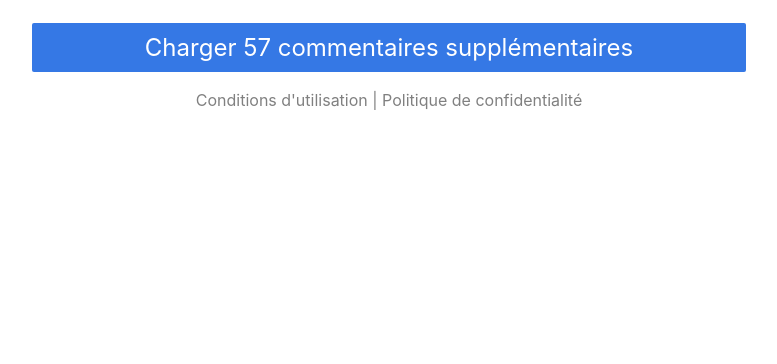
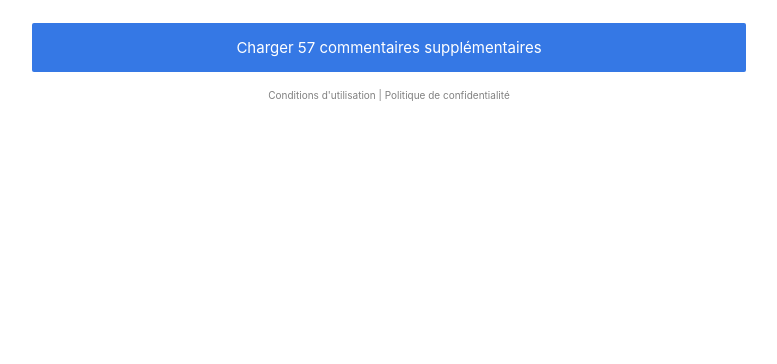
Before and after one commit to leonardopfcomercial/zeroventre, a PHP site: page / in a window 1280 px wide. Shown: the part 436-800 px from the top of the page, without its empty margins (251-1028 px from the left). Run offline with PHP 8.4, Linux system fonts and the light colour scheme; some libraries are stand-ins or nearby versions.

Commit message:
Add files via upload

```diff
--- a/assets/css/com.css
+++ b/assets/css/com.css
@@ -11,7 +11,7 @@ background: #3578e5;
 border: none;
 box-sizing: border-box;
 color: #fff;
-font-size: 24px;
+font-size: 15px;
 margin-top: 24px;
 padding: 12px;
 text-shadow: none;
--- a/index.html
+++ b/index.html
@@ -1,8 +1,8 @@
 <!DOCTYPE html>
 <html lang="en" >
 <head>
-  <meta charset="utf-8">
-  <meta name="viewport" content="width=device-width, initial-scale=1, shrink-to-fit=no">
+	<meta charset="utf-8">
+    <meta name="viewport" content="width=device-width, initial-scale=1, shrink-to-fit=no">
 
   <link rel='stylesheet' href='https://cdnjs.cloudflare.com/ajax/libs/twitter-bootstrap/4.6.2/css/bootstrap.min.css'>
 <link rel='stylesheet' href='https://cdnjs.cloudflare.com/ajax/libs/font-awesome/4.7.0/css/font-awesome.css'>
@@ -35,7 +35,7 @@
 			</div>
 
 	<!-- Termos de Uso e Política de Privacidade -->
-			  <div class="text-center" style="color:gray"><a href="termos.html" style="color:gray" >Conditions d'utilisation</a> | <a href="privacidade.html" style="color:gray">Politique de confidentialité</a></div>
+			  <div class="text-center" style="font-size: 10px; color:gray"><a href="termos.html" style="font-size: 10px; color:gray">Conditions d'utilisation</a> | <a href="privacidade.html" style="font-size: 10px; color:gray">Politique de confidentialité</a></div>
 			</div>
 		  </div>
 		</div>
```
